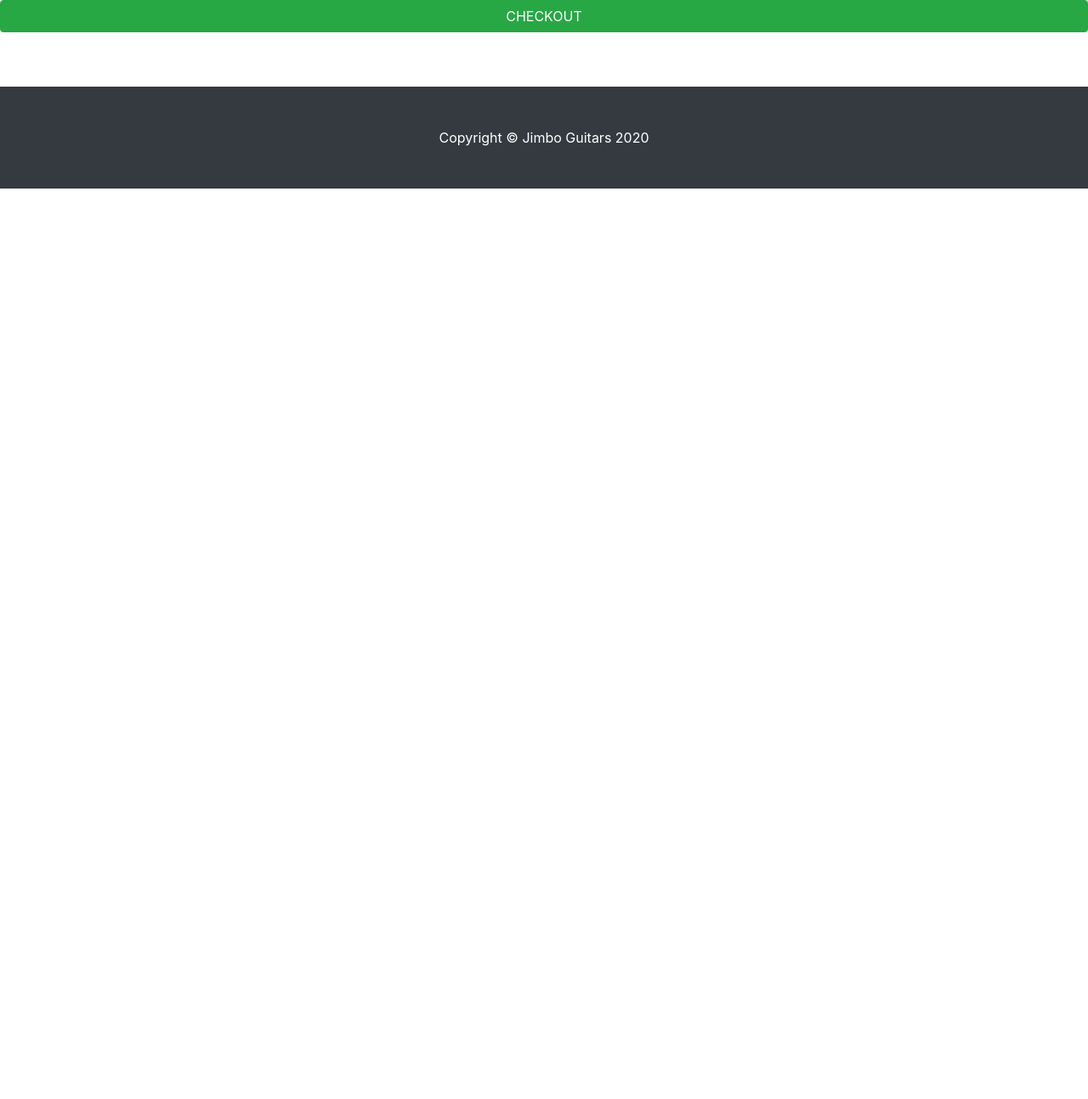
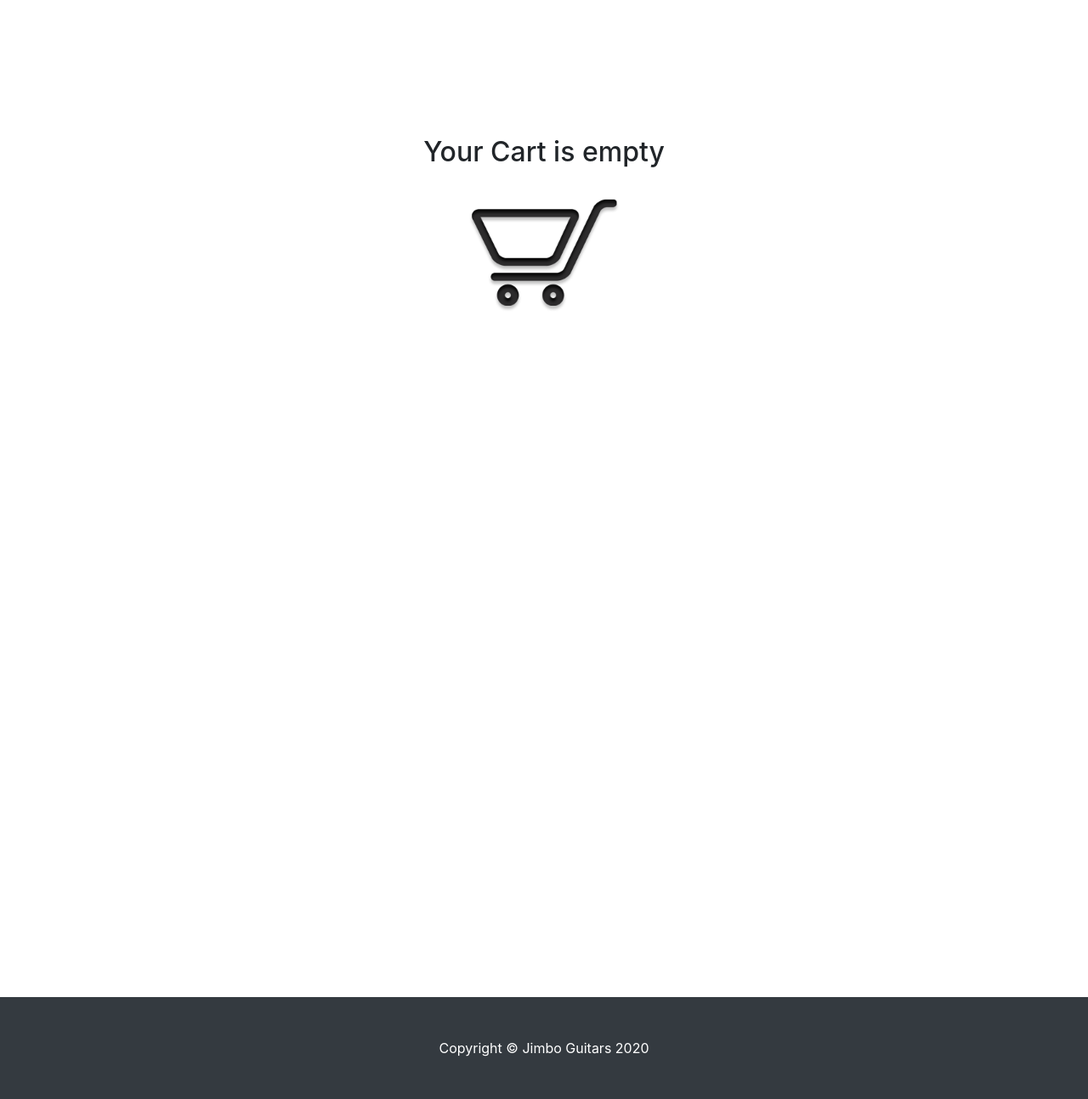
Before and after one commit to papadum-is-nice/TGC_Milestone_Project_4, a Django app: page /cart/ in a window 1280 px wide. Shown: the part 56-1350 px from the top of the page at 85% size. Before the commit the page ends 278 px from the top, so only its background shows below. Run offline with Django 3.2, Linux system fonts and the light colour scheme; some libraries are stand-ins or nearby versions.

Commit message:
Added empty page view if empty cart

```diff
--- a/cart/views.py
+++ b/cart/views.py
@@ -23,8 +23,8 @@ def add_to_cart(request, guitar_id):
         # save the cart back to sessions
         request.session['shopping_cart'] = cart
         messages.success(request, "Guitar has been added to your cart!")
-    else:
-        messages.success(request, "The guitar is already in your shopping cart")
+    # else:
+    #     messages.success(request, "The guitar is already in your shopping cart")
     return redirect('/show_guitars/')
 
 
--- /dev/null
+++ b/static/scripts/app.js
@@ -0,0 +1,8 @@
+let empty_img = document.querySelector("#empty_img");
+let checkout = document.querySelector('#checkout');
+
+if (empty_img) {
+    checkout.style.display = "none";
+}
+
+// console.log("Hi")
--- a/static/style/styles.css
+++ b/static/style/styles.css
@@ -211,6 +211,18 @@
 	margin-bottom: 4rem;
 }
 
+/*empty cart*/
+.empty_cart h2 {
+	margin: 0 auto;
+	margin-top: 10rem;
+}
+
+.empty_img img {
+	width: 12rem;
+	margin: 0 auto;
+	margin-bottom: 15rem;
+}
+
 /*Signup page*/
 .signup_form {
     width: 80%;
@@ -310,6 +322,10 @@
 	    height: 900px;
 	}
 
+	.empty_img img {
+	margin-bottom: 30rem;
+}
+
 }
 
 @media (min-width: 1024px) {
@@ -322,6 +338,10 @@
     height: 950px;
 }
 
+	.empty_img img {
+	margin-bottom: 49rem;
+}
+
 }
 
 @media (min-width: 2000px) {
--- a/templates/base.html
+++ b/templates/base.html
@@ -92,6 +92,7 @@
   <script src="https://code.jquery.com/jquery-3.4.1.slim.min.js" integrity="sha384-J6qa4849blE2+poT4WnyKhv5vZF5SrPo0iEjwBvKU7imGFAV0wwj1yYfoRSJoZ+n" crossorigin="anonymous"></script>
   <script src="https://cdn.jsdelivr.net/npm/popper.js@1.16.0/dist/umd/popper.min.js" integrity="sha384-Q6E9RHvbIyZFJoft+2mJbHaEWldlvI9IOYy5n3zV9zzTtmI3UksdQRVvoxMfooAo" crossorigin="anonymous"></script>
   <script src="https://stackpath.bootstrapcdn.com/bootstrap/4.4.1/js/bootstrap.min.js" integrity="sha384-wfSDF2E50Y2D1uUdj0O3uMBJnjuUD4Ih7YwaYd1iqfktj0Uod8GCExl3Og8ifwB6" crossorigin="anonymous"></script>
+  <script type="text/javascript" src="{% static 'scripts/app.js' %}"></script>
 </body>
 
 </html>
--- a/templates/view_cart.html
+++ b/templates/view_cart.html
@@ -1,7 +1,20 @@
-{% extends 'base.html' %} {%block content %}
+{% extends 'base.html' %}
+
+{% load static %}
+
+{%block content %}
 
 <div class="cart">
   <div class="guitar_cart">
+        {%for id,guitar in shopping_cart.items  %}
+    {% empty %}
+    <div class="row empty_cart">
+        <h2>Your Cart is empty</h2>
+    </div>
+    <div class="row empty_img">
+        <img src="{% static 'images/empty_cart.png' %}" id="empty_img" alt="Empty shopping cart" />
+    </div>
+    {% endfor %}
     <div class="row">
       {%for id,guitar in shopping_cart.items %}
       <div class="col-md-6 col-lg-4">
@@ -32,6 +45,6 @@
       {% endfor %}
     </div>
     <div class="checkout_btn">
-  <a href="{% url 'checkout' %}" class="btn btn-success">CHECKOUT</a> {%endblock %}
+  <a href="{% url 'checkout' %}" id="checkout" class="btn btn-success">CHECKOUT</a> {%endblock %}
   </div>
   </div>
```
Also changed, not shown: static/images/empty_cart.png (added).
